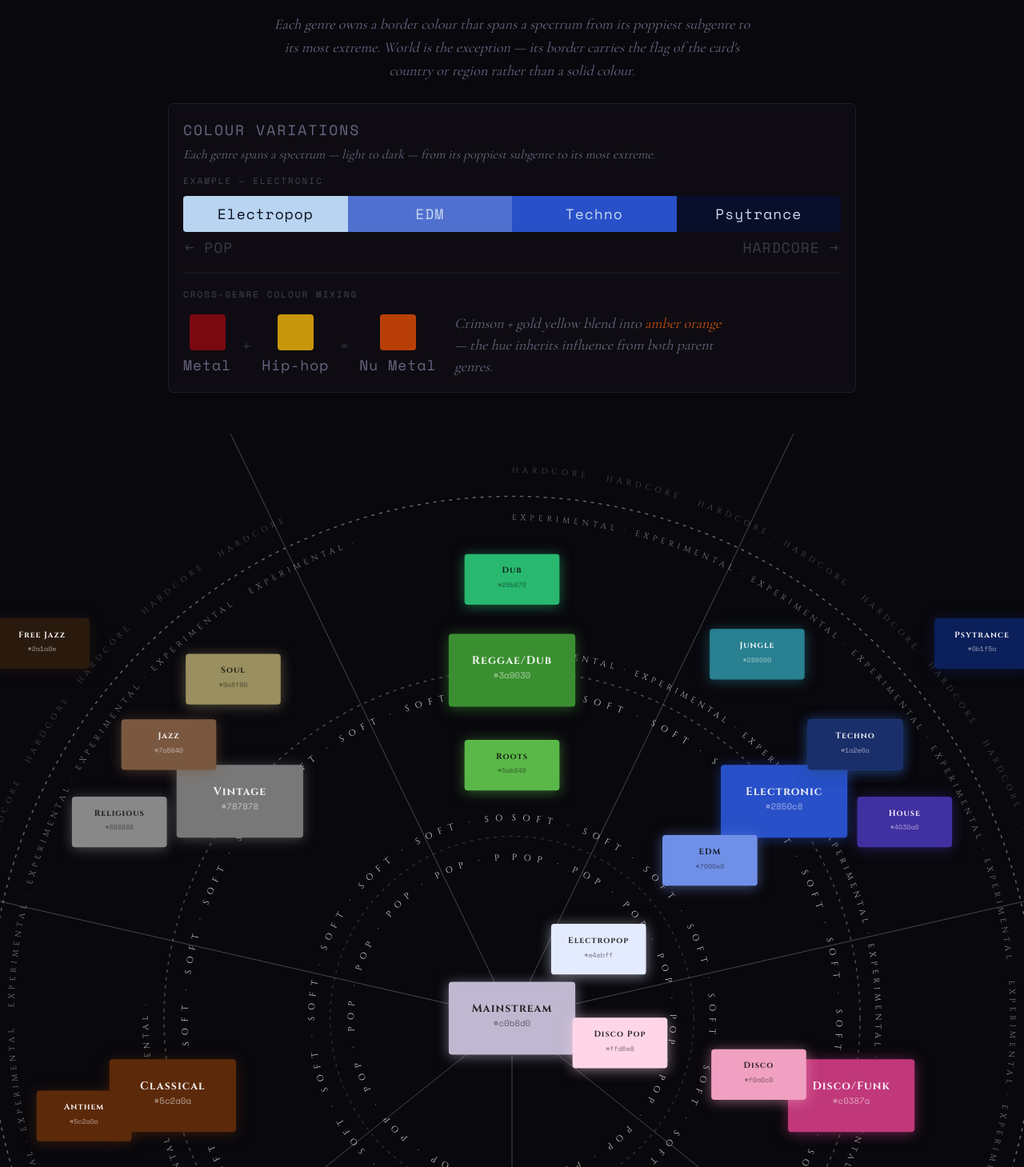
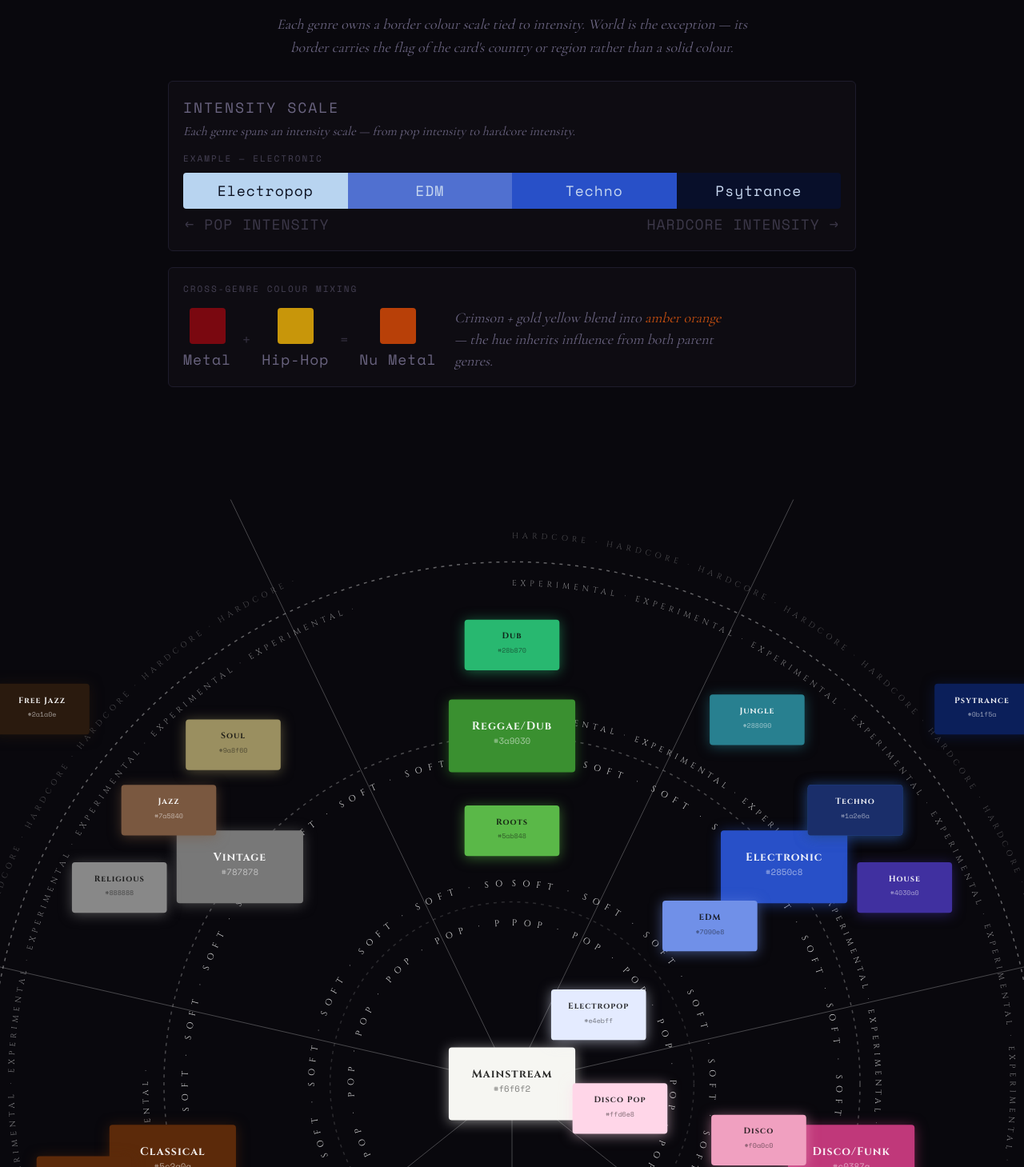
Before and after one commit to BehindTheMusicTree/the-music-deck-assets, a Next.js app: page /genres in a window 1280 px wide. Shown: the part 271-1730 px from the top of the page at 80% size. Built offline with nearby package versions, Linux system fonts and the light colour scheme.

Commit message:
refactor: update genre descriptions and intensity terminology in GenresPage for clarity; adjust layout margins in GenreWheel for improved visual consistency

```diff
--- a/app/genres/page.tsx
+++ b/app/genres/page.tsx
@@ -18,20 +18,19 @@ export default function GenresPage() {
           THE <em className="text-gold not-italic">GENRES</em>
         </h2>
         <p className="font-garamond italic text-muted max-w-[600px] text-center">
-          Each genre owns a border colour that spans a spectrum from its
-          poppiest subgenre to its most extreme. World is the exception — its
-          border carries the flag of the card&apos;s country or region rather
-          than a solid colour.
+          Each genre owns a border colour scale tied to intensity. World is the
+          exception — its border carries the flag of the card&apos;s country or
+          region rather than a solid colour.
         </p>
 
         <div className="w-full max-w-[860px] mt-6 mb-2.5 border border-ui-border rounded-[6px] bg-white/[0.02] overflow-hidden">
           <div className="px-[18px] pt-4 pb-3">
             <div className="font-mono tracking-[2px] uppercase text-muted mb-1">
-              Colour variations
+              Intensity Scale
             </div>
             <p className="font-garamond italic text-muted text-[16px] leading-[1.45] m-0">
-              Each genre spans a spectrum — light to dark — from its poppiest
-              subgenre to its most extreme.
+              Each genre spans an intensity scale — from pop intensity to
+              hardcore intensity.
             </p>
           </div>
 
@@ -58,17 +57,16 @@ export default function GenresPage() {
             </div>
             <div className="flex justify-between mt-1 px-0.5">
               <span className="font-mono  text-muted opacity-50 tracking-[1px]">
-                ← POP
+                ← POP INTENSITY
               </span>
               <span className="font-mono  text-muted opacity-50 tracking-[1px]">
-                HARDCORE →
+                HARDCORE INTENSITY →
               </span>
             </div>
           </div>
+        </div>
 
-          {/* Divider */}
-          <div className="border-t border-ui-border mx-[18px]" />
-
+        <div className="w-full max-w-[860px] mt-2 mb-2.5 border border-ui-border rounded-[6px] bg-white/[0.02] overflow-hidden">
           {/* Mix rule */}
           <div className="px-[18px] py-4">
             <div className="font-mono text-[11px] tracking-[2px] text-muted uppercase mb-3 opacity-60">
@@ -95,7 +93,7 @@ export default function GenresPage() {
                   style={{ background: "#c8960a" }}
                 />
                 <span className="font-mono  tracking-[1px] text-muted">
-                  Hip-hop
+                  Hip-Hop
                 </span>
               </div>
               <span className="font-mono text-[18px] text-muted opacity-40">
--- a/components/GenreWheel.tsx
+++ b/components/GenreWheel.tsx
@@ -110,8 +110,8 @@ export default function GenreWheel() {
         flexDirection: "column",
         alignItems: "center",
         gap: 48,
-        marginTop: 150,
-        marginBottom: 150,
+        marginTop: 240,
+        marginBottom: 240,
       }}
     >
       <svg
--- a/lib/genres.ts
+++ b/lib/genres.ts
@@ -62,14 +62,14 @@ export const GENRE_THEMES: Record<GenreName, GenreTheme> = {
     icon: '<svg width="16" height="16" viewBox="0 0 16 16"><polygon points="9,1 6,8 9,8 5,15 12,6 8,6" fill="currentColor"/></svg>',
   },
   Mainstream: {
-    border: "#c0b8d0",
+    border: "#f6f6f2",
     headerBg: "#141218",
-    textMain: "#e8e4f4",
-    textBody: "#ccc8dc",
-    barPop: ["#706880", "#e0d0f0"],
-    barExp: ["#504860", "#a890b8"],
-    barGlowPop: "rgba(224,208,240,.8)",
-    barGlowExp: "rgba(168,144,184,.7)",
+    textMain: "#fffef8",
+    textBody: "#e8e6dd",
+    barPop: ["#8f8d85", "#f7f6ef"],
+    barExp: ["#6f6d66", "#d9d6cc"],
+    barGlowPop: "rgba(247,246,239,.8)",
+    barGlowExp: "rgba(217,214,204,.7)",
     icon: '<svg width="16" height="16" viewBox="0 0 16 16"><polygon points="8,1 10,6 15,6 11,9.5 12.5,14.5 8,11.5 3.5,14.5 5,9.5 1,6 6,6" fill="currentColor"/></svg>',
   },
   Electronic: {
```
